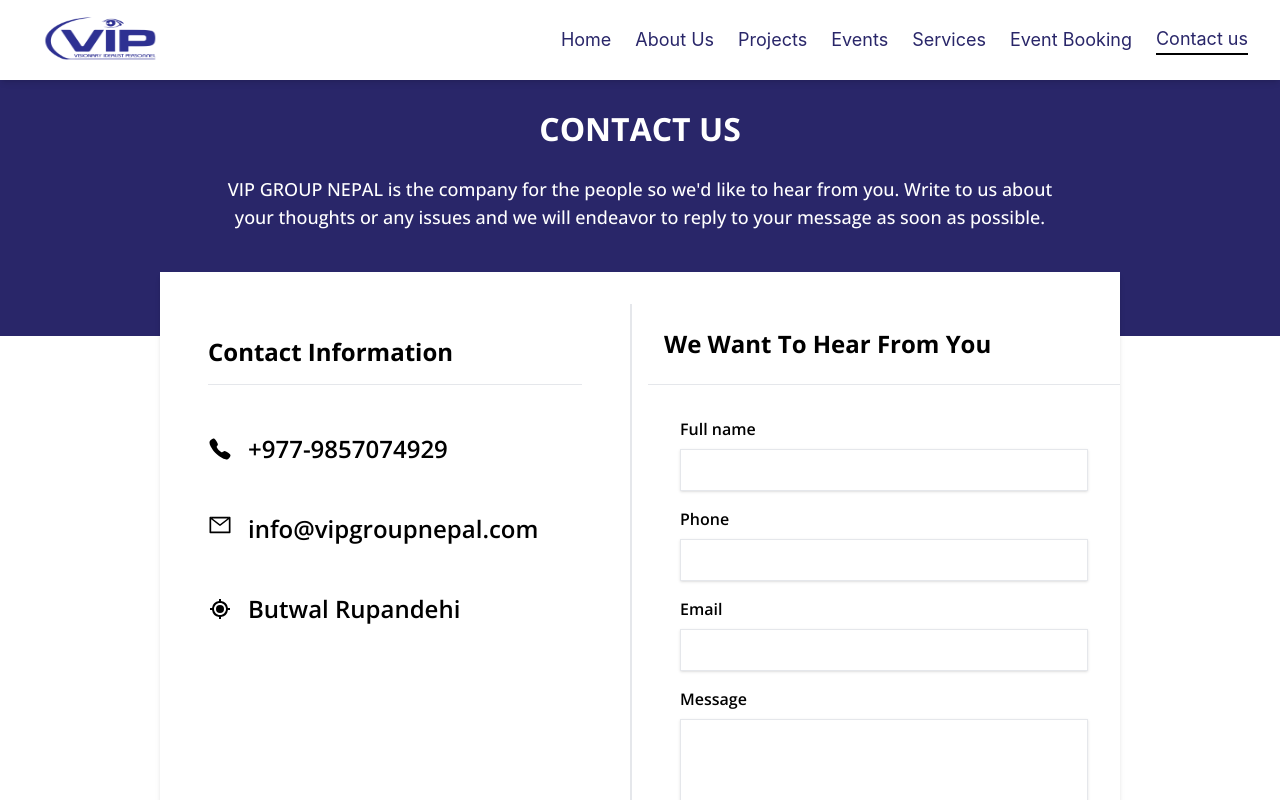
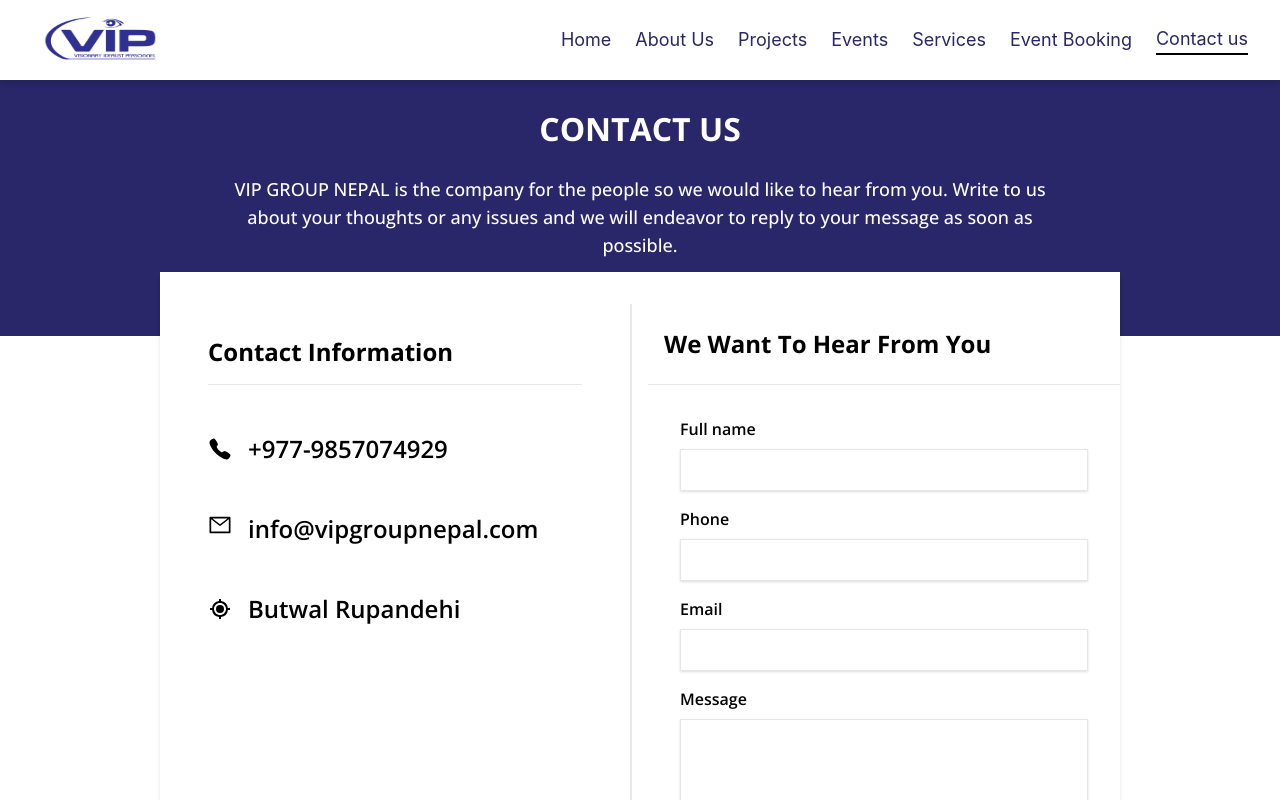
Before and after one commit to A4OnE/sirg, a Next.js app: page /Contact in a window 1280 px wide. Shown: the top 800 px of the page. Built offline with nearby package versions, Linux system fonts and the light colour scheme; a web font is replaced by a local one.

Commit message:
Update Contact.jsx

```diff
--- a/pages/Contact.jsx
+++ b/pages/Contact.jsx
@@ -59,7 +59,7 @@
             <div className="text-center text-white ">
               <h1>CONTACT US</h1>
               <p className=" text-xs font-openSansFive md:text-sm w-11/12 md:w-10/12 lg:w-8/12 mx-auto lg:text-lg">
-                VIP GROUP NEPAL is the company for the people so we'd like to
+                VIP GROUP NEPAL is the company for the people so we would like to
                 hear from you. Write to us about your thoughts or any issues and
                 we will endeavor to reply to your message as soon as possible.
               </p>
```
